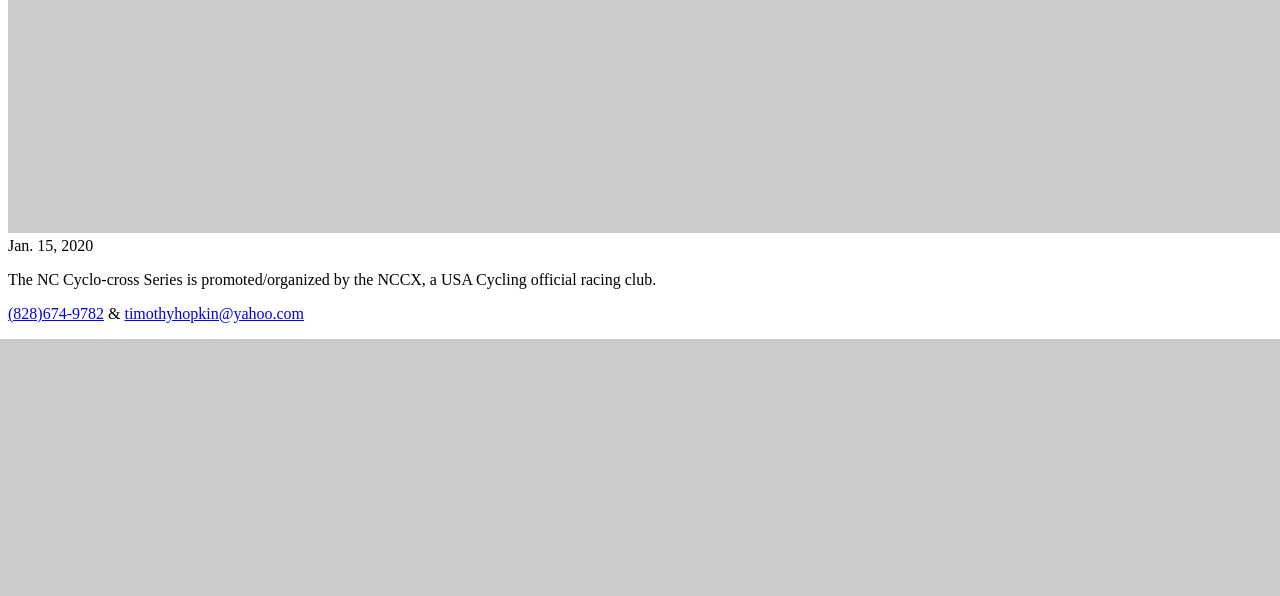
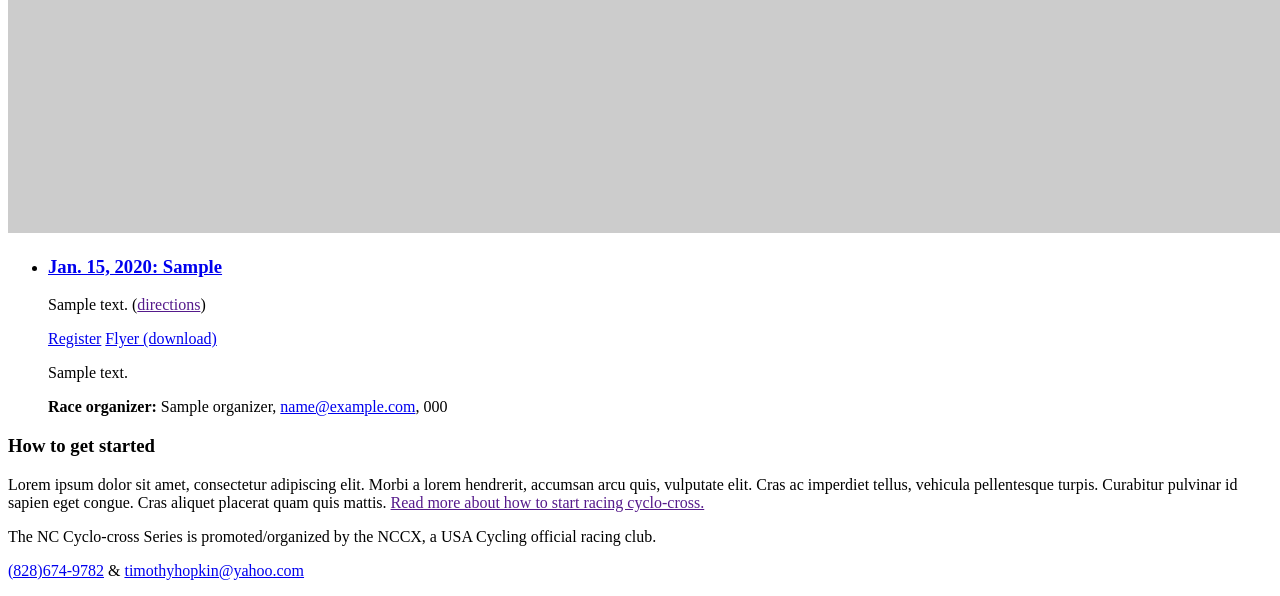
Before and after one commit to patrickbeeson/north-carolina-cyclocross-series, a Django app: a page that uses racemanager/templates/races/current_season_race_list.html in a window 1280 px wide; the page is wider, and only the part inside the window is pictured. Shown: the part 732-1328 px from the top of that part. Before the commit the page ends 1071 px from the top of that part, so only its background shows below. Run offline with Django 3.2, Linux system fonts and the light colour scheme; tables that the repository leaves empty hold one stand-in row (values such as "Sample post"); some libraries are stand-ins or nearby versions.

Commit message:
Add season_list template and adjustments to get absolute urls in models.

```diff
--- a/racemanager/races/models.py
+++ b/racemanager/races/models.py
@@ -152,7 +152,7 @@ class Season(models.Model):
                 return True
 
     def get_absolute_url(self):
-        return reverse('season', args=[str(self.slug)])
+        return reverse('races:current_season_race_list', args=[str(self.slug)])
 
     def __str__(self):
         return ('{}-{}'.format(self.opening_year, str(self.closing_year)[2:4]))
@@ -303,7 +303,7 @@ class Race(models.Model):
         ordering = ['-date']
 
     def get_absolute_url(self):
-        return reverse('race_detail', args=[str(self.season.slug), int(self.pk)])
+        return reverse('races:race_detail', args=[str(self.season.slug), int(self.pk)])
 
     def __str__(self):
         return ('{}, {}'.format(self.date.strftime('%Y %b %d'), self.location.city))
--- a/racemanager/templates/home.html
+++ b/racemanager/templates/home.html
@@ -28,7 +28,7 @@
         <ul class="race_list">
         {% for race in weekend_race_list %}
             <li class="race">
-                <h3 class="race_title">{{ race.date }}: {{ race.location.city }}</h3>
+                <h3 class="race_title"><a href="{{ race.get_absolute_url }}">{{ race.date }}: {{ race.location.city }}</a></h3>
                 <p class="race_address">{{ race.location.address }} (<a href="">directions</a>)</p>
                 {% if race.pre_registration_link %}
                 <a class="race_action" href="{{ race.pre_registration_link}}">Register</a>
@@ -49,7 +49,7 @@
         <ul class="race_list">
         {% for race in remaining_races_for_month_list %}
             <li class="race">
-                <h3 class="race_title">{{ race.date }}: {{ race.location.city }}</h3>
+                <h3 class="race_title"><a href="{{ race.get_absolute_url }}">{{ race.date }}: {{ race.location.city }}</a></h3>
                 <p class="race_address">{{ race.location.address }} (<a href="">directions</a>)</p>
                 {% if race.pre_registration_link %}
                 <a class="race_action" href="{{ race.pre_registration_link}}">Register</a>
@@ -61,7 +61,7 @@
         <ul class="race_list">
             {% for race in upcoming_races_for_next_month_list %}
             <li class="race">
-                <h3 class="race_title">{{ race.date }}: {{ race.location.city }}</h3>
+                <h3 class="race_title"><a href="{{ race.get_absolute_url }}">{{ race.date }}: {{ race.location.city }}</a></h3>
                 <p class="race_address">{{ race.location.address }} (<a href="">directions</a>)</p>
                 {% if race.pre_registration_link %}
                 <a class="race_action" href="{{ race.pre_registration_link}}">Register</a>
--- a/racemanager/templates/races/current_season_race_list.html
+++ b/racemanager/templates/races/current_season_race_list.html
@@ -1,7 +1,32 @@
 {% extends 'base_generic.html' %}
 
+{% block title %}Races for the {{ season }} race season | North Carolina Cyclo-cross Series{% endblock title %}
+
 {% block content %}
-    {% for race in race_list %}
-        {{ race.date }}
-    {% endfor %}
+<section class="races">
+    <div class="upcoming_races">
+        <ul class="race_list">
+        {% for race in race_list %}
+            <li class="race">
+                <h3 class="race_title"><a href="{{ race.get_absolute_url }}">{{ race.date }}: {{ race.location.city }}</a></h3>
+                <p class="race_address">{{ race.location.address }} (<a href="">directions</a>)</p>
+                {% if race.pre_registration_link %}
+                <a class="race_action" href="{{ race.pre_registration_link}}">Register</a>
+                {% endif %}
+                {% if race.flyer_upload %}
+                <a class="race_action" href="{{ race.flyer_upload}}">Flyer (download)</a>
+                {% endif %}
+                <p class="race_description">{{ race.description }}</p>
+                <p class="race_organizer"><b>Race organizer:</b> {{ race.organizer.name }}, <a href="mailto:{{ race.organizer.email }}">{{ race.organizer.email }}</a>{% if race.organizer.phone %}, {{ race.organizer.phone }}{% endif %}</p>
+            </li>
+        {% endfor %}
+        </ul>
+    </div>
+    <aside class="race_extra">
+        <div class="race_sidebar">
+            <h3 class="sidebar_title">How to get started</h3>
+            <p>Lorem ipsum dolor sit amet, consectetur adipiscing elit. Morbi a lorem hendrerit, accumsan arcu quis, vulputate elit. Cras ac imperdiet tellus, vehicula pellentesque turpis. Curabitur pulvinar id sapien eget congue. Cras aliquet placerat quam quis mattis. <a href="">Read more about how to start racing cyclo-cross.</a></p>
+        </div>
+    </aside>
+</section>
 {% endblock content %}
```
Also changed, not shown: racemanager/templates/races/season_list.html (+17 -4 lines).
